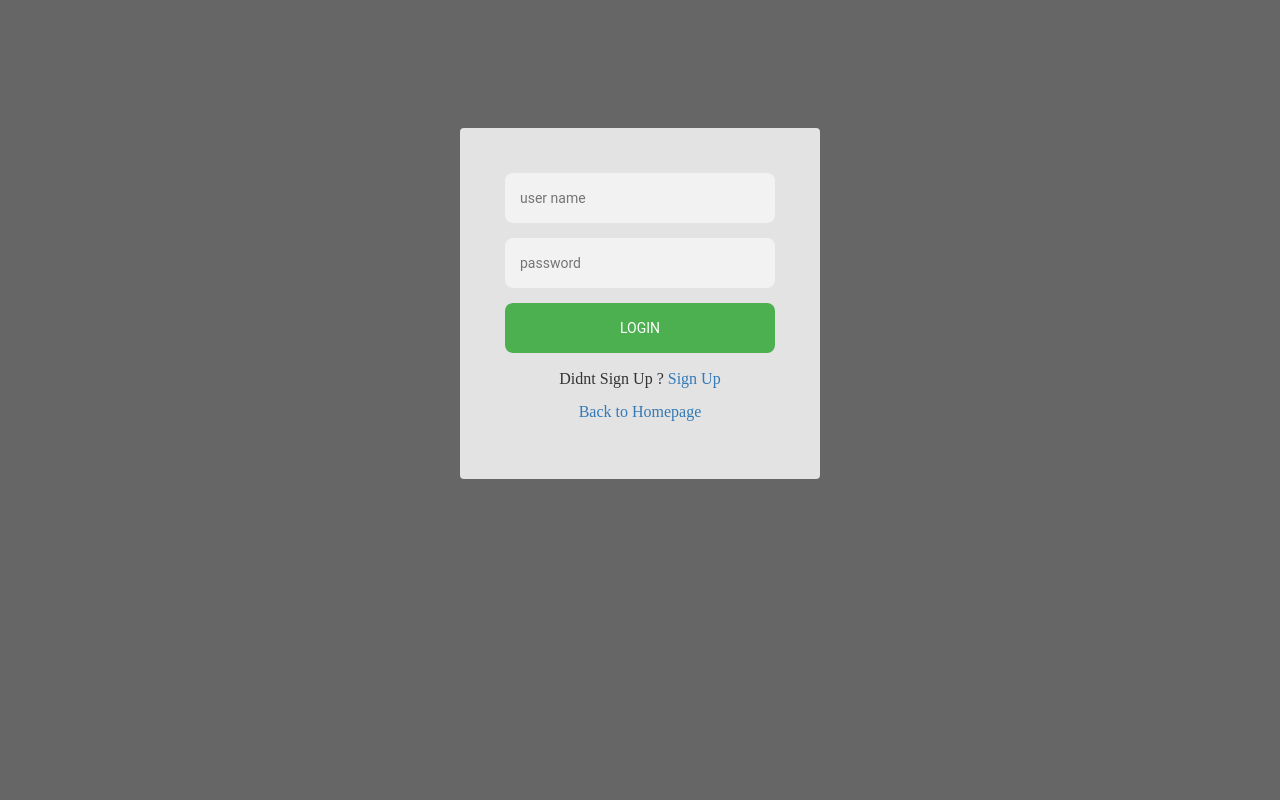
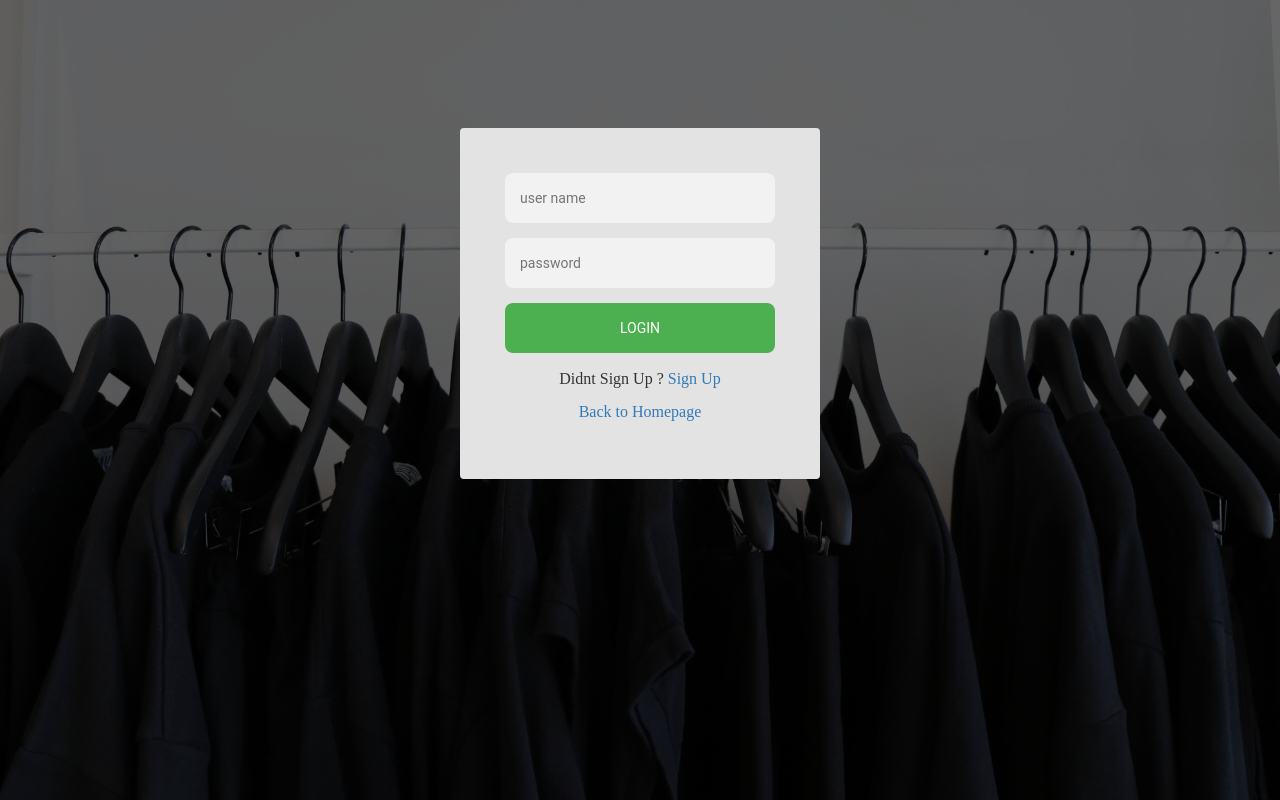
Before and after one commit to KhushulPatel1218/Clothing-Store, a website: page test.html in a window 1280 px wide. Drawn offline with nearby package versions, Linux system fonts and the light colour scheme.

Commit message:
css change

```diff
--- a/public/css/stylesekene.css
+++ b/public/css/stylesekene.css
@@ -1,5 +1,5 @@
 body{
-    background-image: linear-gradient(rgba(0,0,0,.6),rgba(0,0,0,0.6)),url(blackclothes.jpg);
+    background-image: linear-gradient(rgba(0,0,0,.6),rgba(0,0,0,0.6)),url(/img/blackclothes.jpg);
     height: 100vh;
     background-size: cover;
     background-position: center;
```
